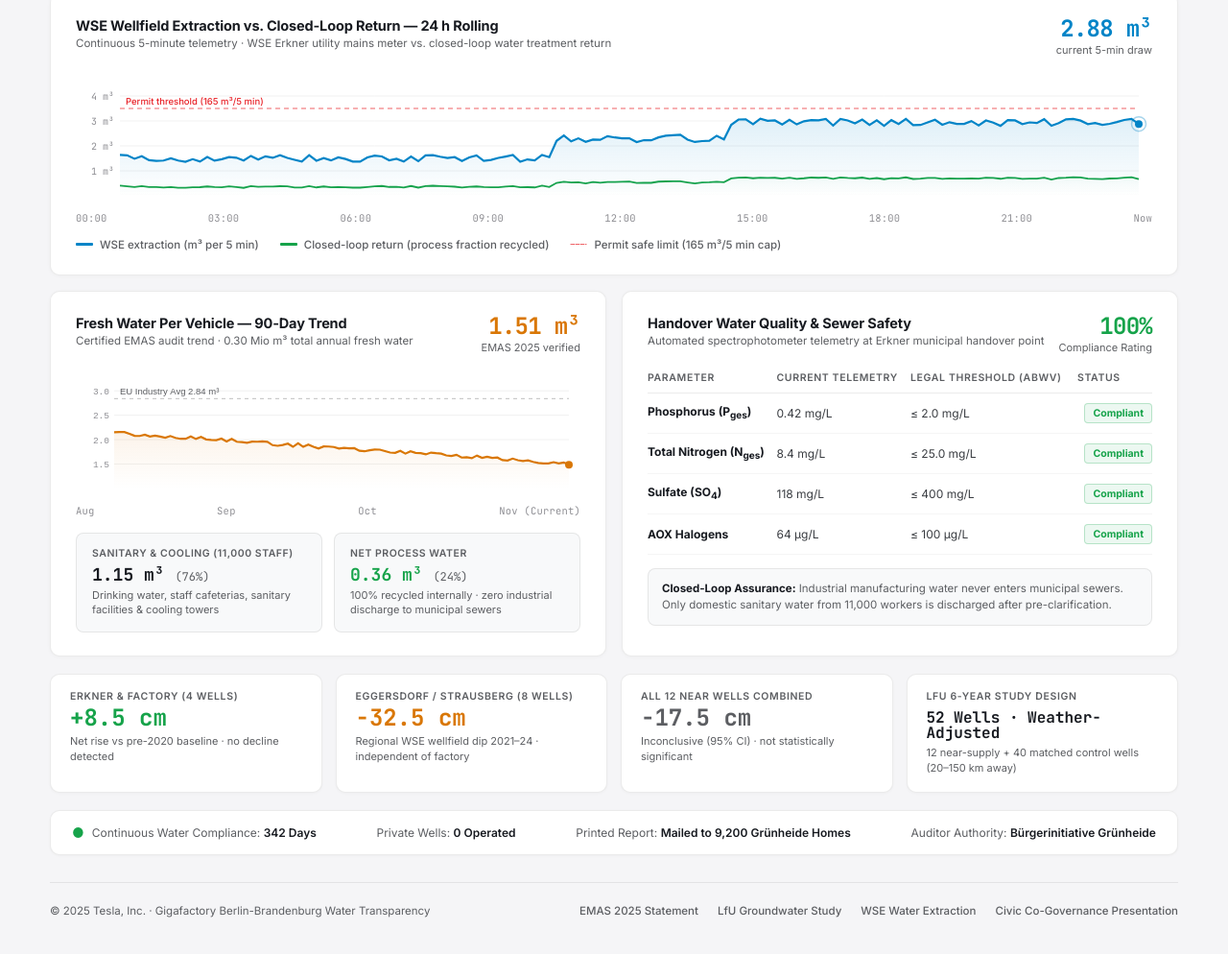
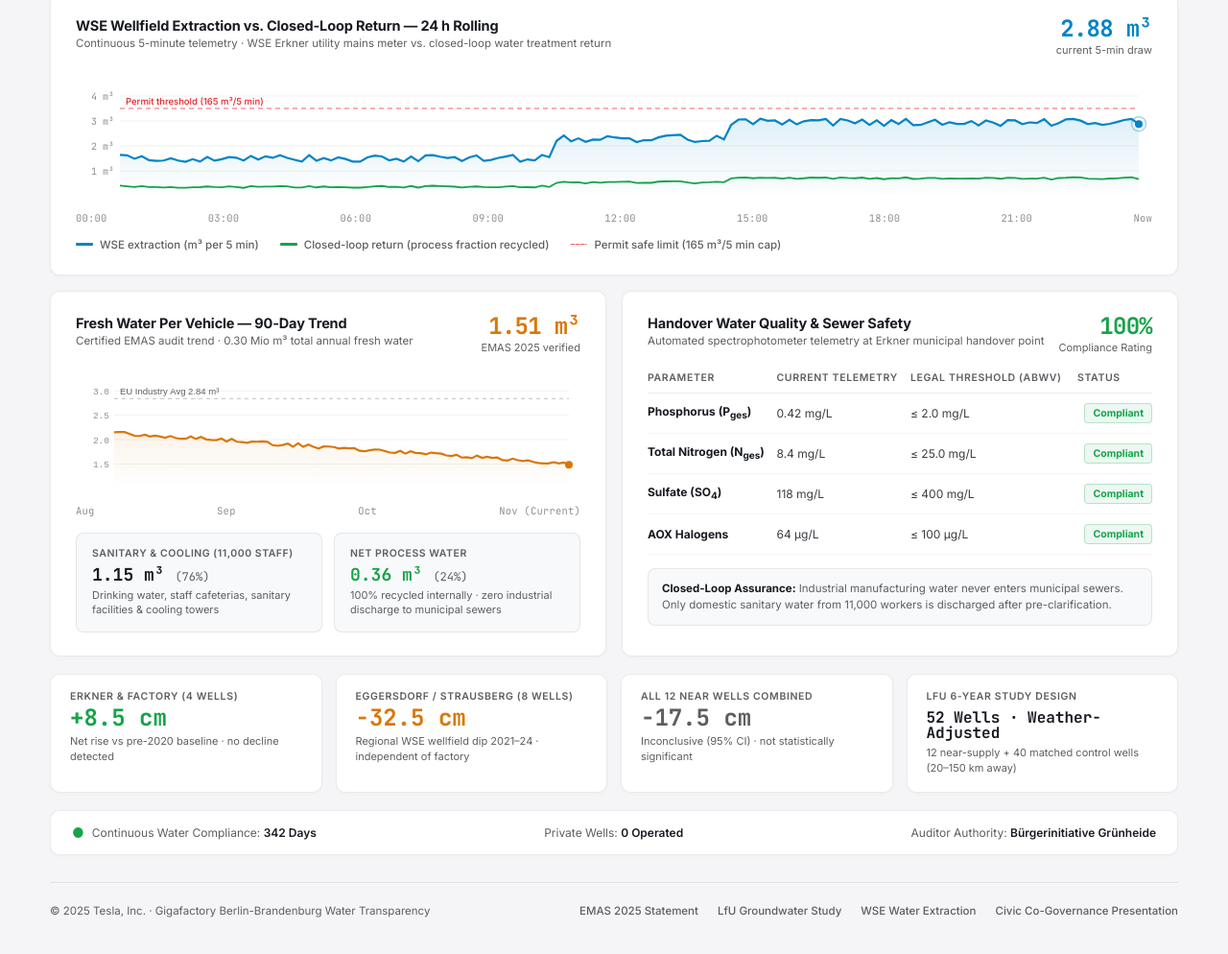
Before and after one commit to joeciyona4537-svg/CCC, a plain HTML site: page index.html in a window 1280 px wide. Shown: the part 308-1302 px from the top of the page at 96% size. Drawn offline with Linux system fonts and the light colour scheme.

Commit message:
remove: remove printed report mailed to 9200 homes from compliance bar

```diff
--- a/index.html
+++ b/index.html
@@ -494,9 +494,6 @@ footer {
       <span>Private Wells: <strong>0 Operated</strong></span>
     </div>
     <div class="comp-item">
-      <span>Printed Report: <strong>Mailed to 9,200 Grünheide Homes</strong></span>
-    </div>
-    <div class="comp-item">
       <span>Auditor Authority: <strong>Bürgerinitiative Grünheide</strong></span>
     </div>
   </div>
```
Also changed, not shown: tesla-berlin-dashboard.html (+0 -3 lines).
